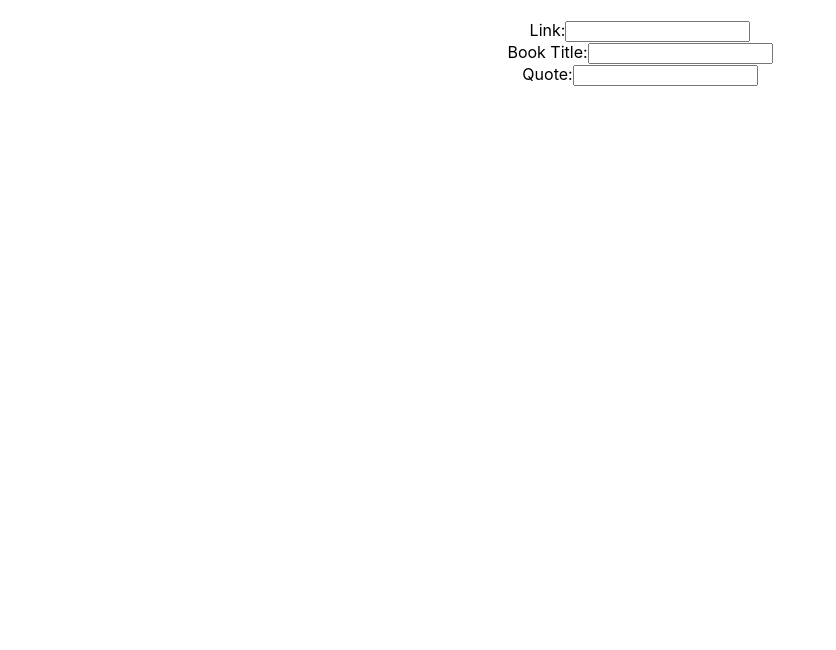
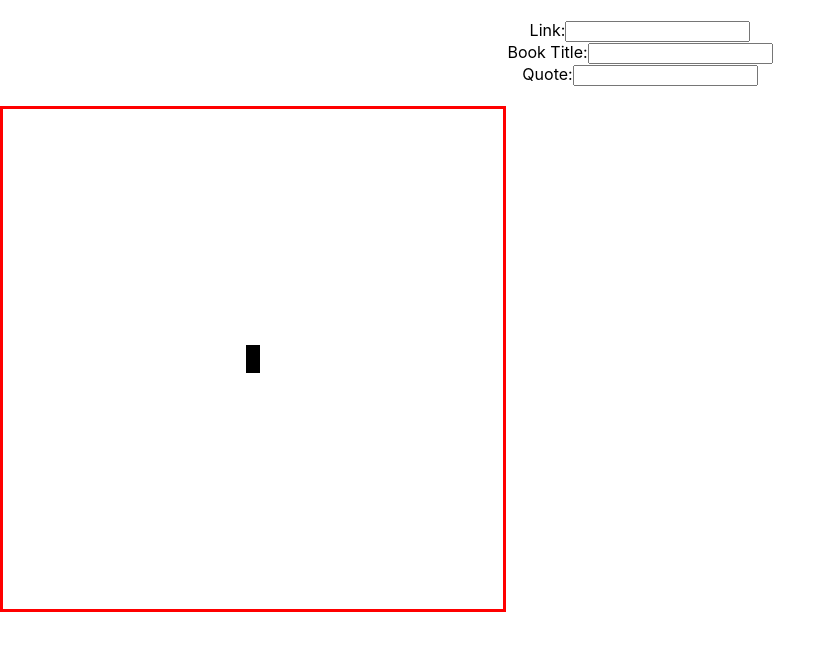
Before and after one commit to csangcap/Picture-Maker, a React (Create React App) app in the folder pic_make/: page / in a window 1280 px wide. Shown: the top 650 px of the page, without its empty margins (0-836 px from the left). Built offline with nearby package versions, Linux system fonts and the light colour scheme.

Commit message:
trying to make the pic
adjusting the css to make the container do what I want

```diff
--- a/pic_make/src/App.css
+++ b/pic_make/src/App.css
@@ -40,18 +40,28 @@
 .container {
   display: flex;
   align-items: center;
-  justify-content: center
+  justify-content: center;
+  border: red solid 3px ;
+  width: 500px;
+  height: 500px;
 }
 
 img {
-  max-width: 100%
+  height: auto;
+  width: inherit;
 }
 
 .image {
-  flex-basis: 40%
+  border: black solid 4px;
+  margin: none;
 }
 
 .text {
-  font-size: 20px;
-  padding-left: 20px;
+  text-size-adjust: auto;
+  justify-content: center;
+  align-items: center;
+  border: solid black 3px;
+  margin: none;
+  max-width: inherit;
+  max-height: inherit;
 }
```
